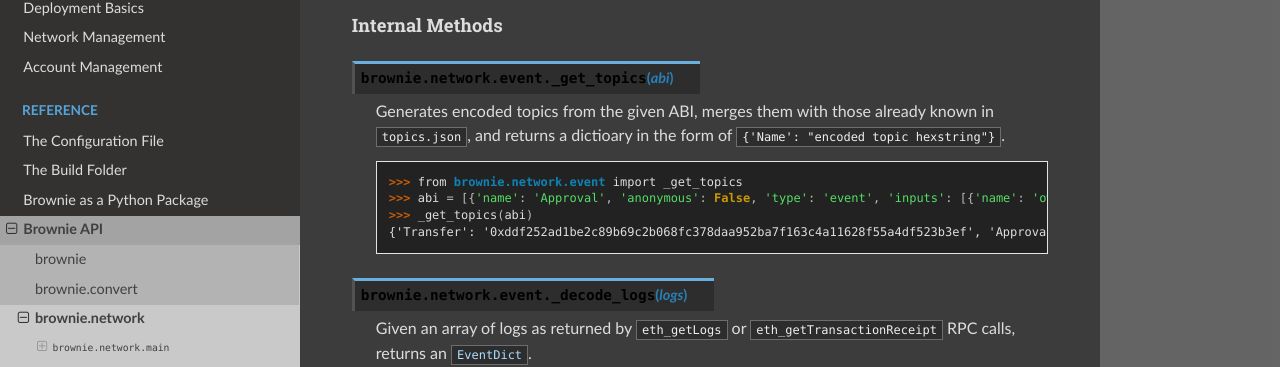
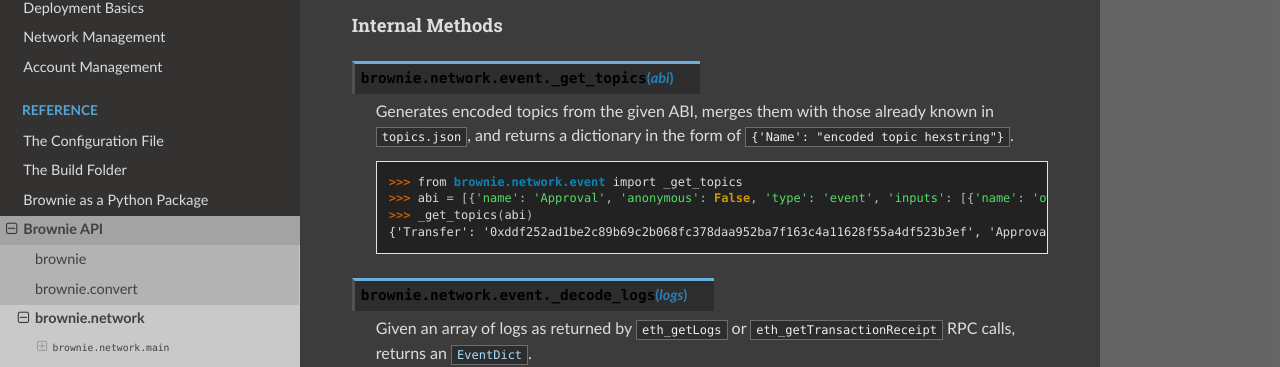
Before and after one commit to eth-brownie/brownie, a Sphinx documentation site: the page built from docs/api-network.rst, in a window 1280 px wide and 900 px high, scrolled down 33297 px. Shown: the part 132-499 px from the top of the window. Built offline with Sphinx 7.4.7 and the Read the Docs theme 3.1.0, drawn with Linux system fonts in a browser that asks for light colours.

Commit message:
fix: typos in documentation files (#1810)
* Update api-network.rst

* Update api-brownie.rst

```diff
--- a/docs/api-brownie.rst
+++ b/docs/api-brownie.rst
@@ -41,7 +41,7 @@
 
 .. py:exception:: brownie.exceptions.IncompatibleEVMVersion
 
-    Raised when attempting to deploy a contract that was compiled to target an EVM version that is imcompatible than the currently active local RPC client.
+    Raised when attempting to deploy a contract that was compiled to target an EVM version that is incompatible than the currently active local RPC client.
 
 .. py:exception:: brownie.exceptions.IncompatibleSolcVersion
 
--- a/docs/api-network.rst
+++ b/docs/api-network.rst
@@ -1642,7 +1642,7 @@
 
 .. py:method:: brownie.network.event._get_topics(abi)
 
-    Generates encoded topics from the given ABI, merges them with those already known in ``topics.json``, and returns a dictioary in the form of ``{'Name': "encoded topic hexstring"}``.
+    Generates encoded topics from the given ABI, merges them with those already known in ``topics.json``, and returns a dictionary in the form of ``{'Name': "encoded topic hexstring"}``.
 
     .. code-block:: python
 
```
